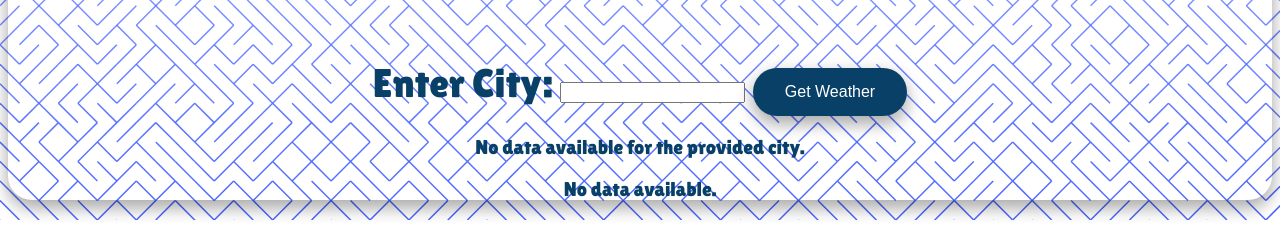
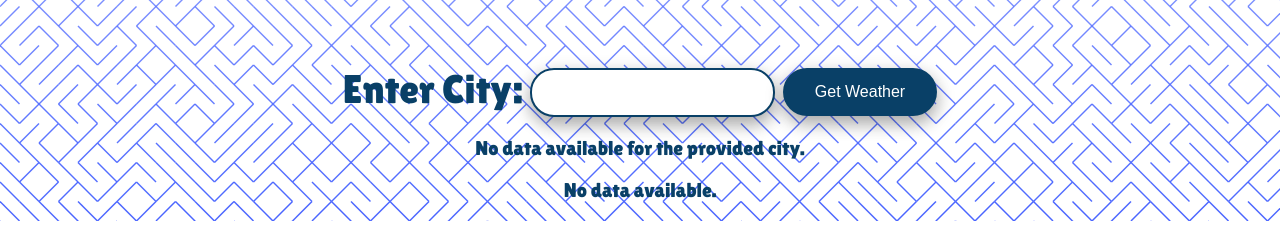
Before and after one commit to Maciejowskii/weather, a Django app: page / in a window 1280 px wide. Shown: the part 559-800 px from the top of the page. Run offline with Django 4.2, Linux system fonts and the light colour scheme.

Commit message:
znowu css sie wyjebal ale naprawilem <3

```diff
--- a/weatherForecast/forecast/static/style.css
+++ b/weatherForecast/forecast/static/style.css
@@ -4,10 +4,9 @@ body {background-color: white;
     background-image: url(ttten.svg);
     background-repeat: no-repeat;
     background-size: cover;
-    border-radius: 24px;
-    box-shadow: 0 8px 16px 0 rgba(0,0,0,0.2), 0 6px 20px 0 rgba(0,0,0,0.19);
 
 }
+
 
 #LogoTop{
     color: #094067;
@@ -25,6 +24,9 @@ body {background-color: white;
     font-weight: 350;
     line-height: normal;
 }
+#CitySearchName{
+    vertical-align: -6px;
+}
 #CityInfoTop{
     color: #094067;
     font-family: 'Lilita One', sans-serif;
@@ -32,6 +34,7 @@ body {background-color: white;
     font-style: normal;
     font-weight: 200;
     line-height: normal;
+
 }
 #CityInfo{
     color: #0095ff;
@@ -56,3 +59,16 @@ body {background-color: white;
 #button:hover{
     background-color: #0095ff;
 }
+#city{
+    border: 2px solid #094067;
+    padding: 15px 32px;
+    border-radius: 24px;
+    box-shadow: 0 8px 16px 0 rgba(0,0,0,0.2), 0 6px 20px 0 rgba(0,0,0,0.19);
+}
+#city:hover{
+    border: 2px solid #0095ff;
+}
+#city:focus{
+    border: 2px solid #0095ff;
+    outline: none;
+}
```
